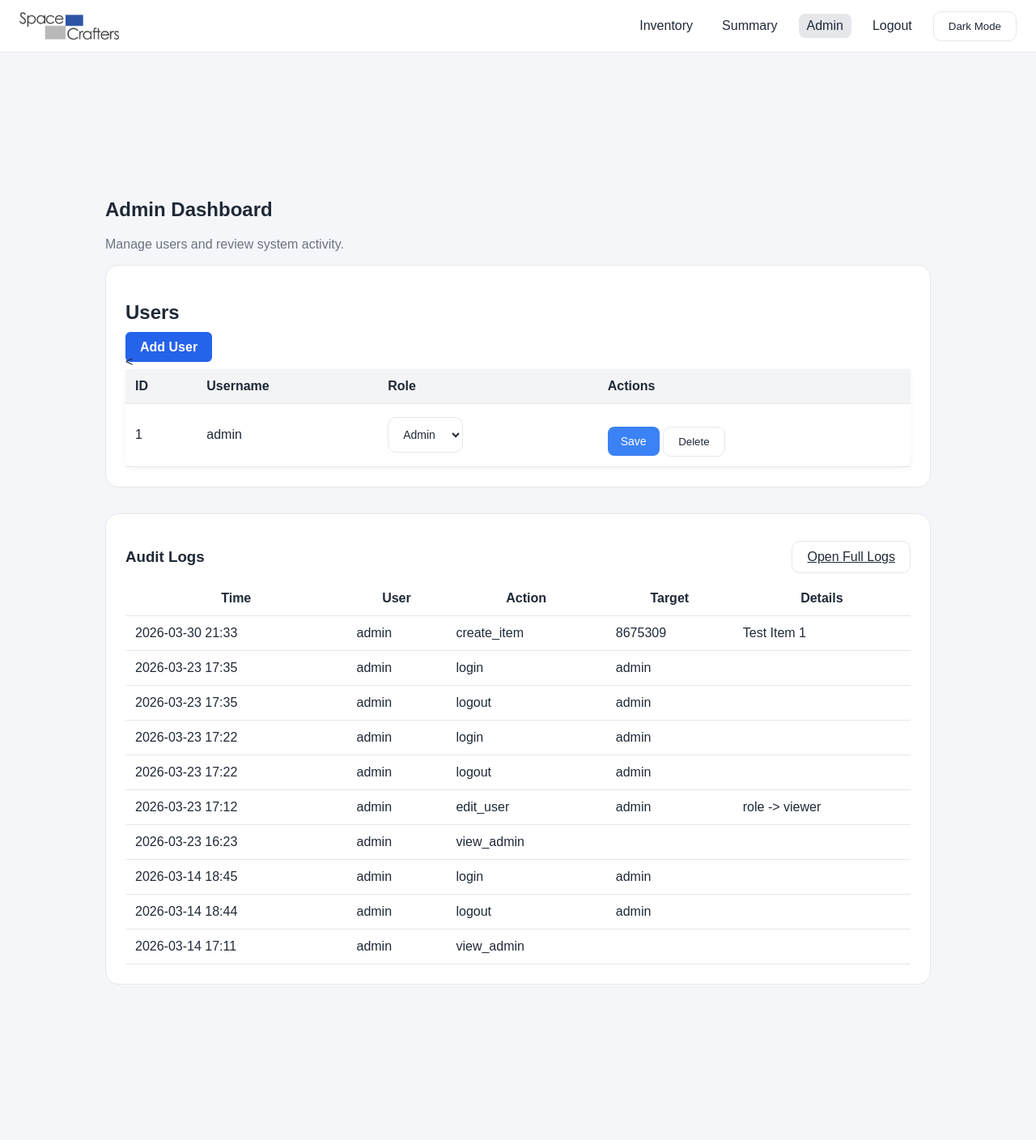
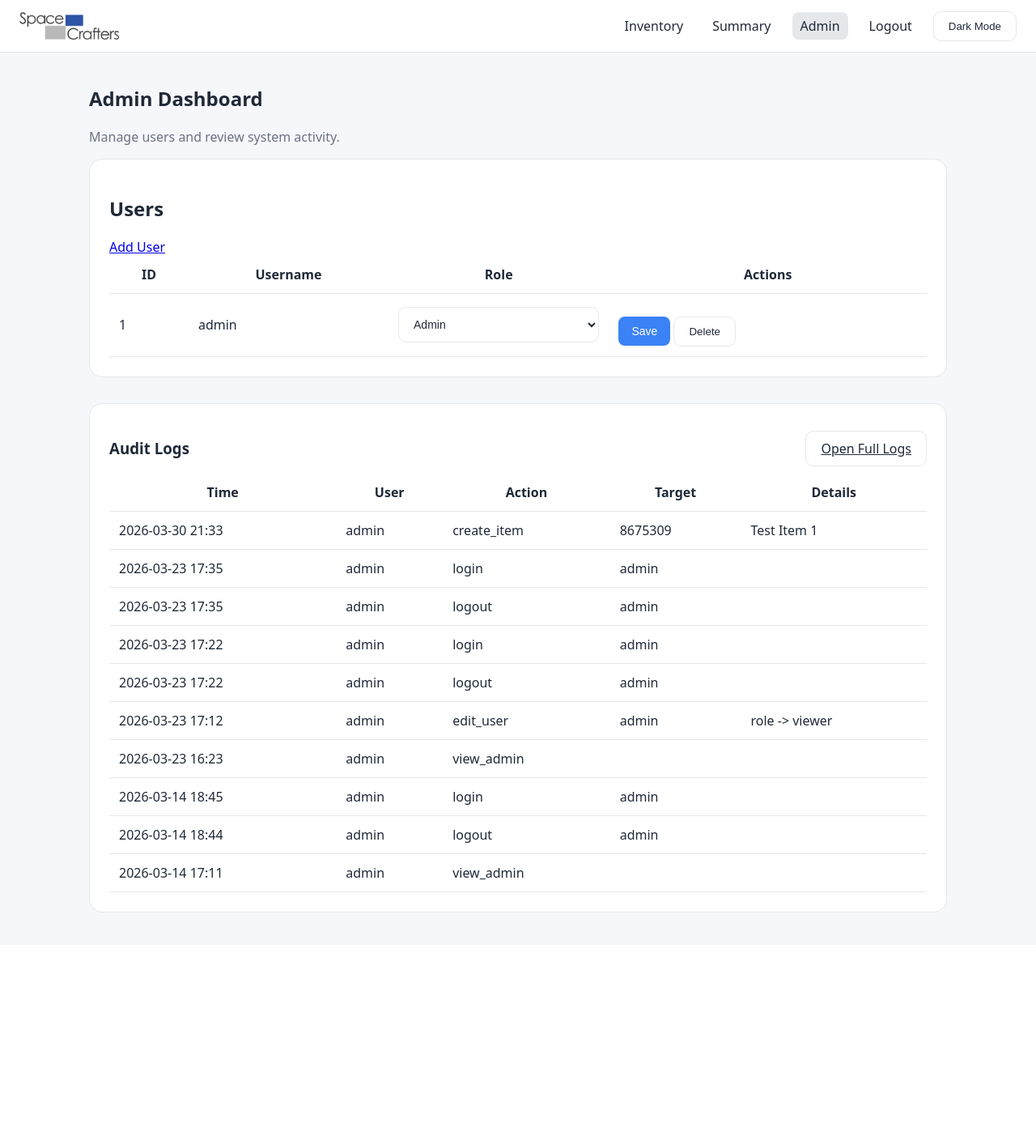
Before and after one commit to gmariepowers-dev/inventory-app, a Flask app: page /admin in a window 1280 px wide. Shown: the whole page at 81% size. After the commit the page ends 1127 px from the top, so only its background shows below. Run offline with Flask 3, Linux system fonts and the light colour scheme; a user stored in the database is signed in; data comes from the database, SQL or seed files in the repository; both versions use the stored data as it was after the commit.

Commit message:
Fixed the issues FINALLY

```diff
--- a/app.py
+++ b/app.py
@@ -4,6 +4,8 @@ import os,time, shutil, csv
 import time
 import shutil
 import csv
+from flask_sqlalchemy import SQLAlchemy
+
 
 from functools import wraps
 from barcode import Code128
@@ -86,6 +88,7 @@ def log_audit(action, target=None, details=None):
 def login():
     if request.method == "POST":
         user = User.query.filter_by(username=request.form["username"]).first()
+
         if user and check_password_hash(user.password_hash, request.form["password"]):
             login_user(user)
             log_audit("login", target=user.username)
@@ -271,6 +274,8 @@ def summary():
 
     labels = [item.name for item in items]
     quantities = [item.quantity or 0 for item in items]
+    values = [(item.quantity or 0) * (item.cost_price or 0) for item in items]
+
 
     return render_template(
         "summary.html",
@@ -279,7 +284,8 @@ def summary():
         total_value=total_value,
         items=items,
         labels=labels,
-        quantities=quantities
+        quantities=quantities,
+        values=values
     )
 
 # --------------------
@@ -339,8 +345,6 @@ def create_user():
 
     return redirect(url_for("admin"))
 
-from werkzeug.security import generate_password_hash
-
 @app.route("/admin/add-user", methods=["GET", "POST"])
 @login_required
 @admin_required
@@ -389,6 +393,7 @@ def edit_user(user_id):
 def delete_user(user_id):
 
     user = User.query.get_or_404(user_id)
+
 
     if user.username == "admin":
         flash("Cannot delete main admin", "error")
@@ -486,4 +491,4 @@ if __name__ == "__main__":
         db.create_all()
         create_admin_if_missing()
 
-    app.run(debug=True)
+    app.run(debug=False)
--- a/requirements.txt
+++ b/requirements.txt
@@ -2,3 +2,5 @@ Flask
 python-barcode
 Pillow
 gunicorn
+flask-login
+flask-sqlalchemy
--- a/static/app.js
+++ b/static/app.js
@@ -72,6 +72,9 @@ function openItemModal(id) {
       document.getElementById("viewManufacturer").innerText = data.manufacturer || "";
       document.getElementById("viewDimensions").innerText = data.dimensions || "";
       document.getElementById("viewColors").innerText = data.colorways || "";
+      document.getElementById("viewCost").innerText = data.cost_price || ""
+      document.getElementById("viewRetail").innerText = data.retail_price || ""
+      document.getElementById("viewQty").innerText = data.quantity || 0
 
       // IMAGE AND BARCODE
       document.getElementById("modalImage").src = data.image_path || "/static/placeholder.png";
@@ -143,7 +146,15 @@ function toggleEditMode() {
     input.style.display = input.style.display === "block" ? "none" : "block";
   });
 
-  const viewFields = ["viewManufacturer","viewDimensions","viewColors"];
+  const viewFields = [
+      "viewManufacturer",
+      "viewDimensions",
+      "viewColors",
+      "viewCost",
+      "viewRetail",
+      "viewQty"
+  ];
+
   viewFields.forEach(id => {
     const p = document.getElementById(id);
     p.style.display = p.style.display === "none" ? "block" : "none";
--- a/static/style.css
+++ b/static/style.css
@@ -530,84 +530,3 @@ body {
   display: flex;
   gap: 12px;
 }
-body{
-font-family: Arial, Helvetica, sans-serif;
-margin:0;
-background:#f5f6fa;
-}
-
-/* NAVBAR */
-
-.navbar{
-display:flex;
-justify-content:space-between;
-align-items:center;
-padding:15px 30px;
-background:#1f2937;
-color:white;
-}
-
-.navbar a{
-color:white;
-text-decoration:none;
-margin-left:20px;
-font-weight:500;
-}
-
-.navbar a:hover{
-opacity:0.8;
-}
-
-/* PAGE */
-
-.page{
-padding:40px;
-}
-
-/* PAGE HEADER */
-
-.page-header{
-display:flex;
-justify-content:space-between;
-align-items:center;
-margin-bottom:25px;
-}
-
-/* BUTTON */
-
-.btn-primary{
-background:#2563eb;
-color:white;
-padding:10px 18px;
-border-radius:6px;
-text-decoration:none;
-font-weight:600;
-}
-
-.btn-primary:hover{
-background:#1d4ed8;
-}
-
-/* TABLE */
-
-.table{
-width:100%;
-background:white;
-border-collapse:collapse;
-box-shadow:0 2px 8px rgba(0,0,0,0.05);
-}
-
-.table th{
-background:#f3f4f6;
-text-align:left;
-padding:12px;
-}
-
-.table td{
-padding:12px;
-border-top:1px solid #eee;
-}
-.table form {
-  display: inline-block;
-  margin-right: 6px;
-}
--- a/templates/admin.html
+++ b/templates/admin.html
@@ -13,7 +13,7 @@
         <a class="btn-primary" href="/admin/add-user">Add User</a>
     </div>
 
-    <<table class="table">
+    <table class="table">
     <thead>
         <tr>
             <th>ID</th>
--- a/templates/base.html
+++ b/templates/base.html
@@ -7,8 +7,6 @@
 
     <link rel="stylesheet" href="{{ url_for('static', filename='style.css') }}">
 </head>
-
-<script src="{{ url_for('static', filename='app.js') }}"></script>
 
 <body>
 
--- a/templates/index.html
+++ b/templates/index.html
@@ -147,7 +147,7 @@
 
       </div>
     </div>
-  </div>s
+  </div>
 </div>
 
 <!-- SCANNER -->
```
Also changed, not shown: instance/inventory.db, static/barcodes/8675309.png (added), static/uploads/8675309___20.jpeg (added).
